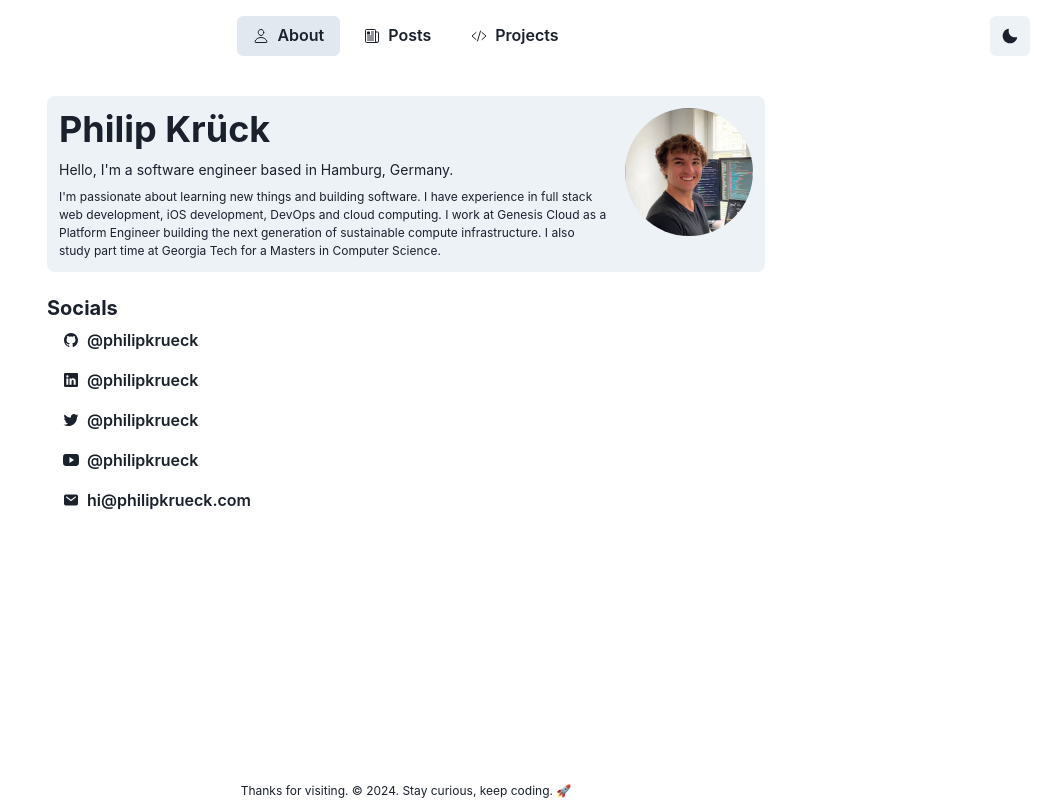
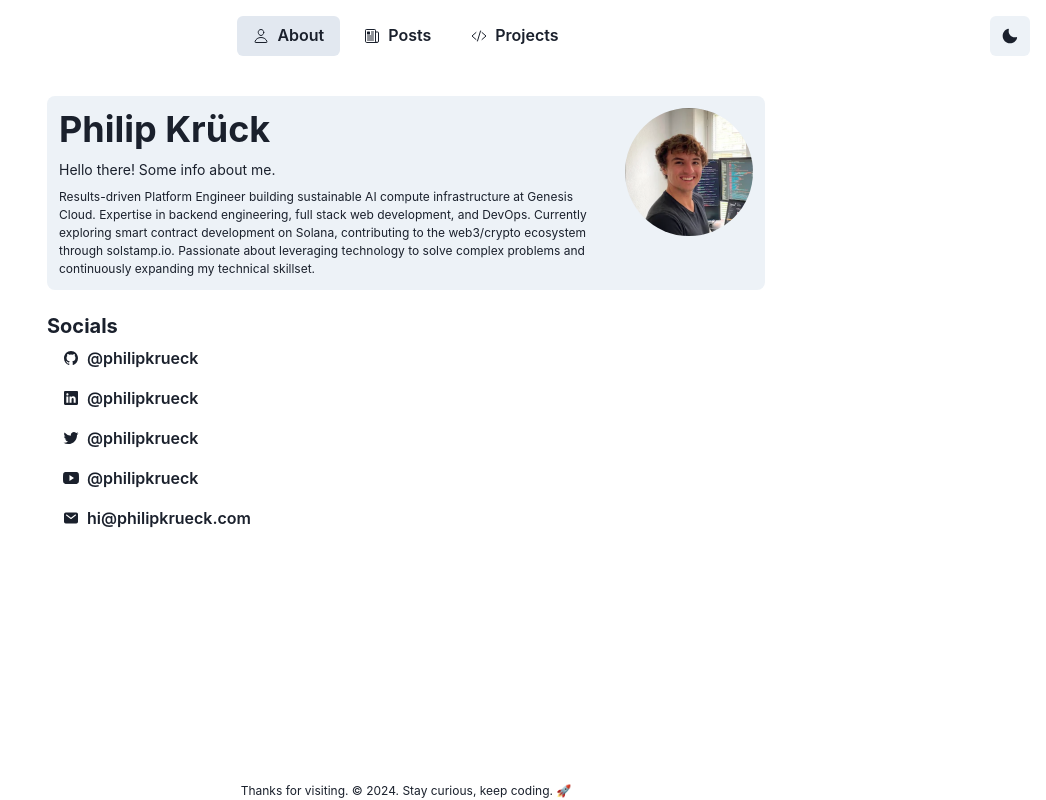
Before and after one commit to philipkrueck/website, a Next.js app: page / in a window 1280 px wide. Shown: the whole page, without its empty margins (234-1280 px from the left). Built offline with nearby package versions, Linux system fonts and the light colour scheme.

Commit message:
update description

```diff
--- a/posts/omscs-aos.mdx
+++ b/posts/omscs-aos.mdx
@@ -298,4 +298,4 @@ I would stack rank it as harder than AIES, DBS & CN, but similar in difficulty t
 ## Other Resources
 
 - [OMSCentral Reviews](https://www.omscentral.com/courses/advanced-operating-systems/reviews)
-- [Official Course Page]()
+- [Official Course Page](https://omscs.gatech.edu/cs-6210-advanced-operating-systems)
--- a/src/pages/index.tsx
+++ b/src/pages/index.tsx
@@ -41,15 +41,14 @@ const AboutBox = () => (
 const AboutTextSection = () => (
   <VStack align={"left"}>
     <Heading variant="page-title">Philip Krück</Heading>
-    <Text fontSize={"sm"}>
-      Hello, I&apos;m a software engineer based in Hamburg, Germany.
-    </Text>
+    <Text fontSize={"sm"}>Hello there! Some info about me.</Text>
     <Text fontSize={"xs"}>
-      I&apos;m passionate about learning new things and building software. I
-      have experience in full stack web development, iOS development, DevOps and
-      cloud computing. I work at Genesis Cloud as a Platform Engineer building
-      the next generation of sustainable compute infrastructure. I also study
-      part time at Georgia Tech for a Masters in Computer Science.
+      Results-driven Platform Engineer building sustainable AI compute
+      infrastructure at Genesis Cloud. Expertise in backend engineering, full
+      stack web development, and DevOps. Currently exploring smart contract
+      development on Solana, contributing to the web3/crypto ecosystem through
+      solstamp.io. Passionate about leveraging technology to solve complex
+      problems and continuously expanding my technical skillset.
     </Text>
   </VStack>
 );
```
